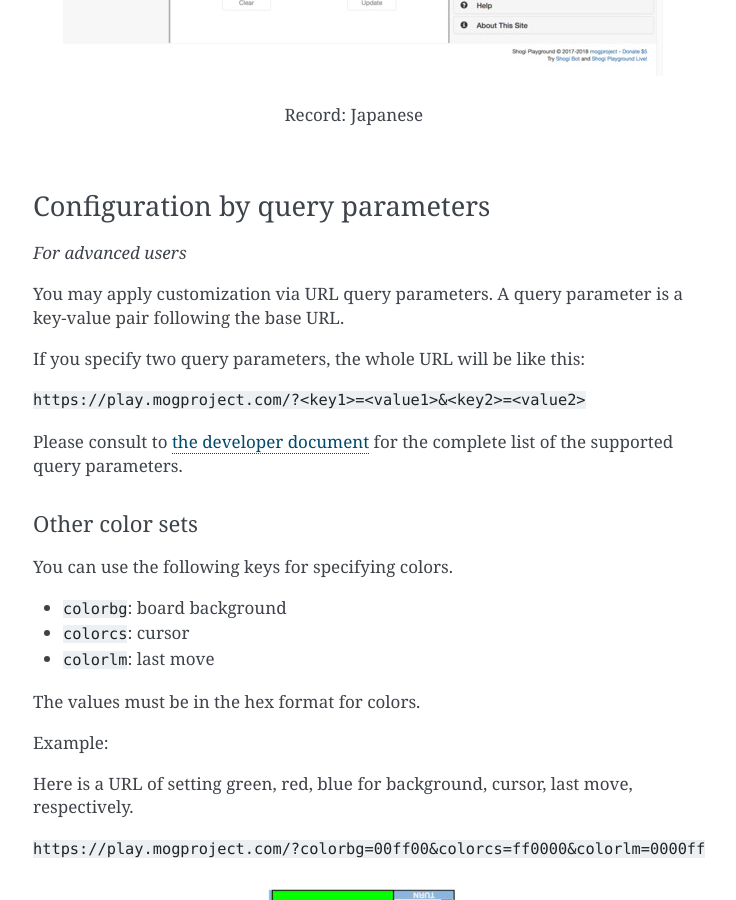
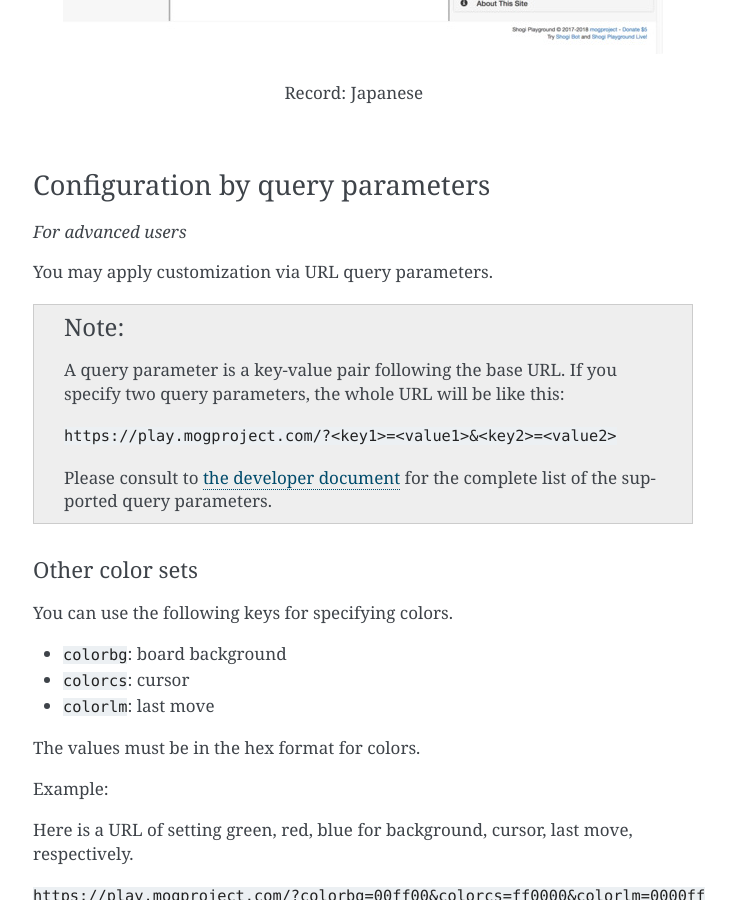
Before and after one commit to mogproject/mog-playground-docs, a Sphinx documentation site: the page built from docs/source/01_customization.rst, in a window 1280 px wide and 900 px high, scrolled down 9477 px. Shown: the whole window, without its empty margins (387-1123 px from the left). Built offline with Sphinx 7.4.7, drawn with Linux system fonts in a browser that asks for light colours.

```diff
--- a/docs/source/01_customization.rst
+++ b/docs/source/01_customization.rst
@@ -36,13 +36,13 @@ You can choose one of the board layouts as you prefer.
 
 .. figure:: _static/images/customization/base_main.jpg
    :align: center
-   :scale: 69%
+   :scale: 70%
 
    Standard
 
 .. figure:: _static/images/customization/compact_main.jpg
    :align: center
-   :scale: 105%
+   :scale: 106%
 
    Compact
 
@@ -192,13 +192,13 @@ Configuration by query parameters
 
 *For advanced users*
 
-You may apply customization via URL query parameters. A query parameter is a key-value pair following the base URL.
+You may apply customization via URL query parameters.
 
-If you specify two query parameters, the whole URL will be like this:
+.. note:: A query parameter is a key-value pair following the base URL. If you specify two query parameters, the whole URL will be like this:
 
-``https://play.mogproject.com/?<key1>=<value1>&<key2>=<value2>``
+   ``https://play.mogproject.com/?<key1>=<value1>&<key2>=<value2>``
 
-Please consult to `the developer document <https://github.com/mogproject/mog-playground/wiki/Query-Parameters>`_ for the complete list of the supported query parameters.
+   Please consult to `the developer document <https://github.com/mogproject/mog-playground/wiki/Query-Parameters>`_ for the complete list of the supported query parameters.
 
 Other color sets
 ----------------
```
Also changed, not shown: docs/source/_static/images/customization/base_main.jpg, docs/source/_static/images/customization/base_main.png, docs/source/_static/images/customization/coord_jp.png, docs/source/_static/images/customization/coord_jp_main.jpg, docs/source/_static/images/customization/coord_jp_main.png, docs/source/_static/images/customization/coord_num.png, docs/source/_static/images/customization/coord_num_main.jpg, docs/source/_static/images/customization/coord_num_main.png, 1 other file.
